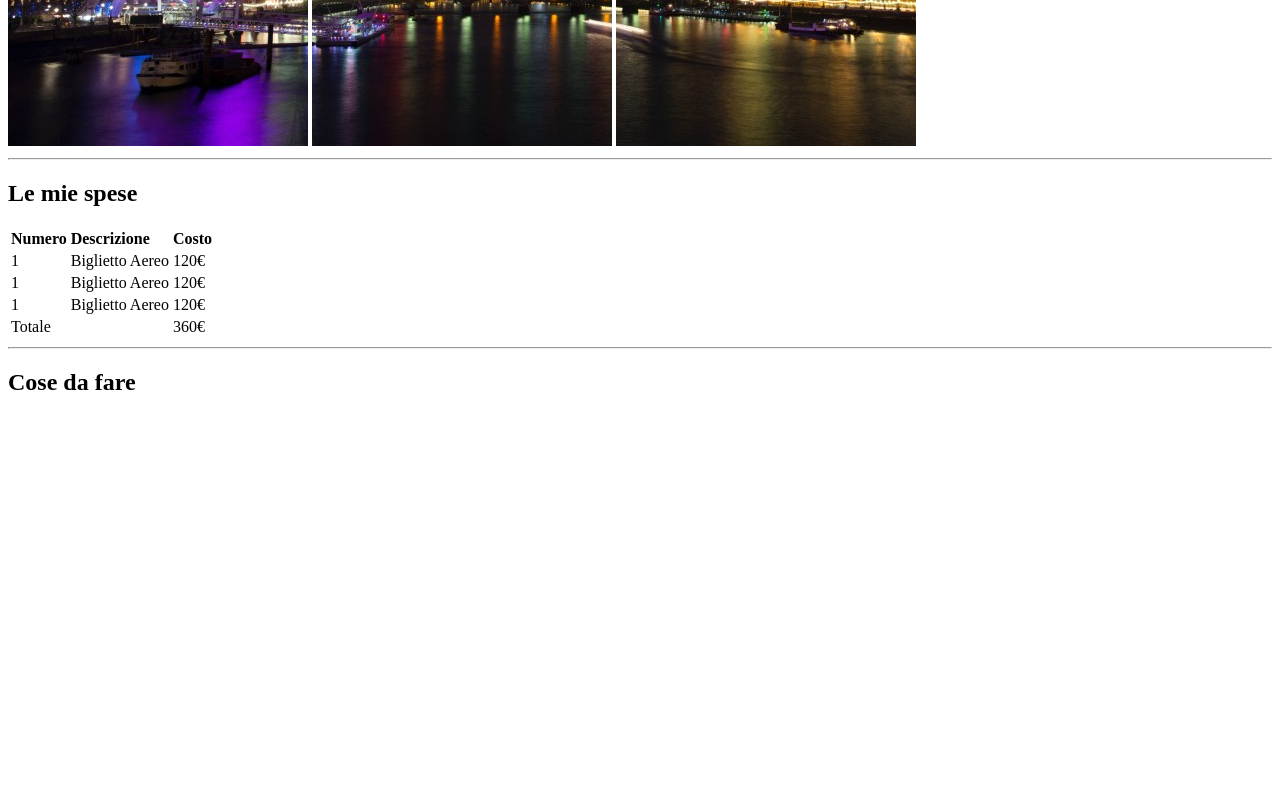
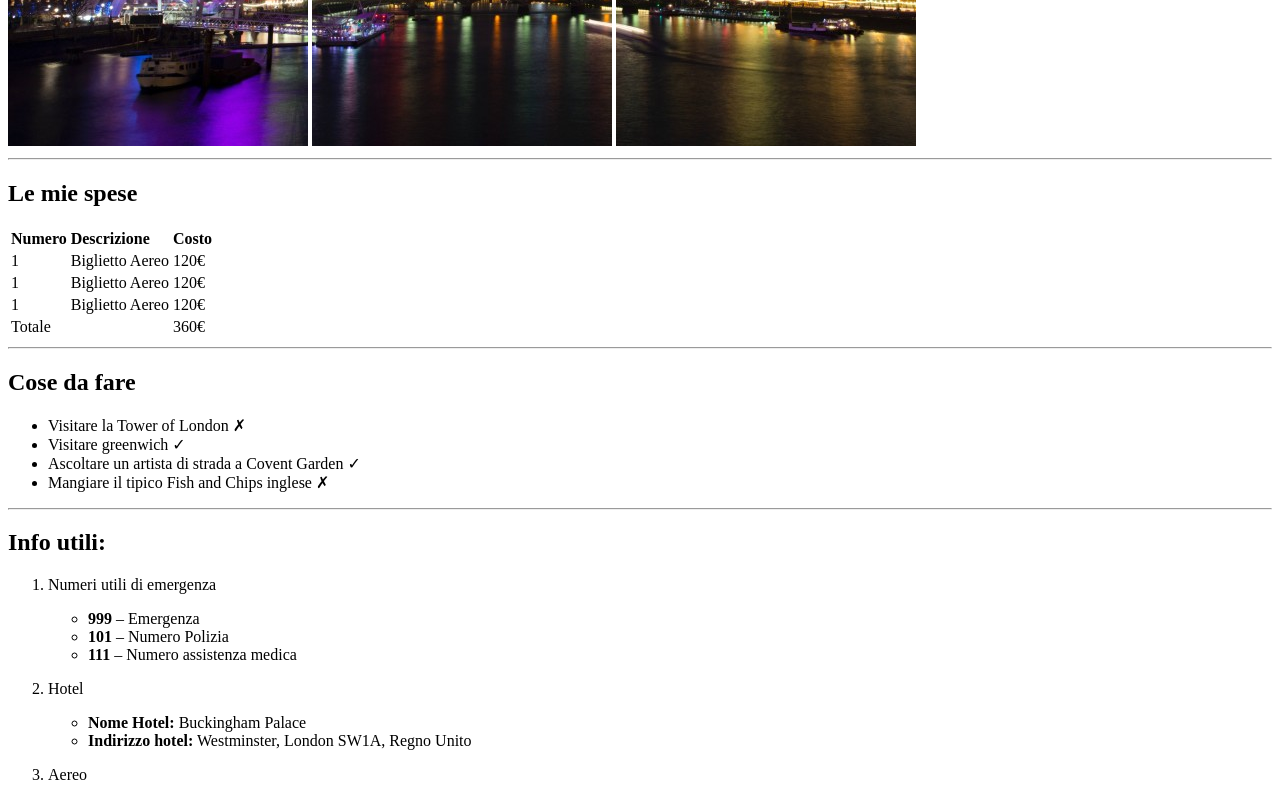
Before and after one commit to LucaVerth/html-london-trip, a plain HTML site: page index.html in a window 1280 px wide. Shown: the part 534-1334 px from the top of the page. Before the commit the page ends 950 px from the top, so only its background shows below. Drawn offline with Linux system fonts and the light colour scheme.

Commit message:
second commit

```diff
--- a/index.html
+++ b/index.html
@@ -63,6 +63,45 @@
   <!-- things to do -->
   <div>
     <h2>Cose da fare</h2>
+    <!-- table -->
+    <div>
+      <ul>
+        <li>Visitare la Tower of London &#10007; </li>
+        <li>Visitare greenwich &#10003;</li>
+        <li>Ascoltare un artista di strada a Covent Garden &#10003;</li>
+        <li>Mangiare il tipico Fish and Chips inglese &#10007;</li>
+      </ul>
+    </div>
+  </div>
+  <hr>
+
+  <!-- useful info -->
+  <div>
+    <h2>Info utili:</h2>
+    <!-- info table -->
+    <div>
+      <ol>
+        <li>
+          <p>Numeri utili di emergenza</p>
+          <ul>
+            <li><Strong>999</Strong> &#8211; Emergenza</li>
+            <li><strong>101</strong> &#8211; Numero Polizia</li>
+            <li><strong>111</strong> &#8211; Numero assistenza medica</li>
+          </ul>
+        </li>
+        <li>
+          <p>Hotel</p>
+           <ul>
+             <li><strong>Nome Hotel:</strong> Buckingham Palace</li>
+             <li><strong>Indirizzo hotel:</strong> Westminster&#44; London SW1A&#44; Regno Unito</li>
+           </ul>
+        </li>
+        <li>
+          <p>Aereo</p>
+
+        </li>
+      </ol>
+    </div>
   </div>
 
 
```
